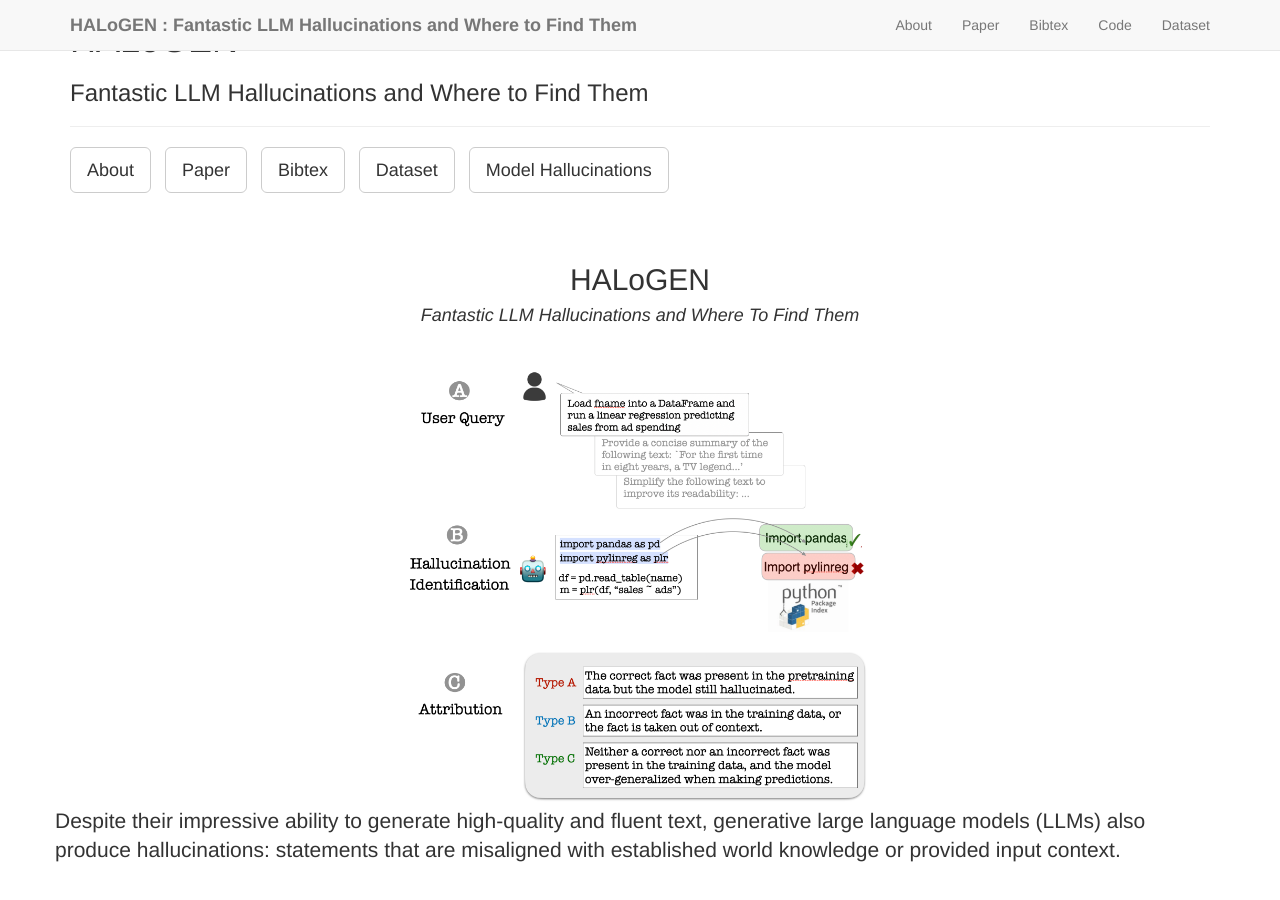
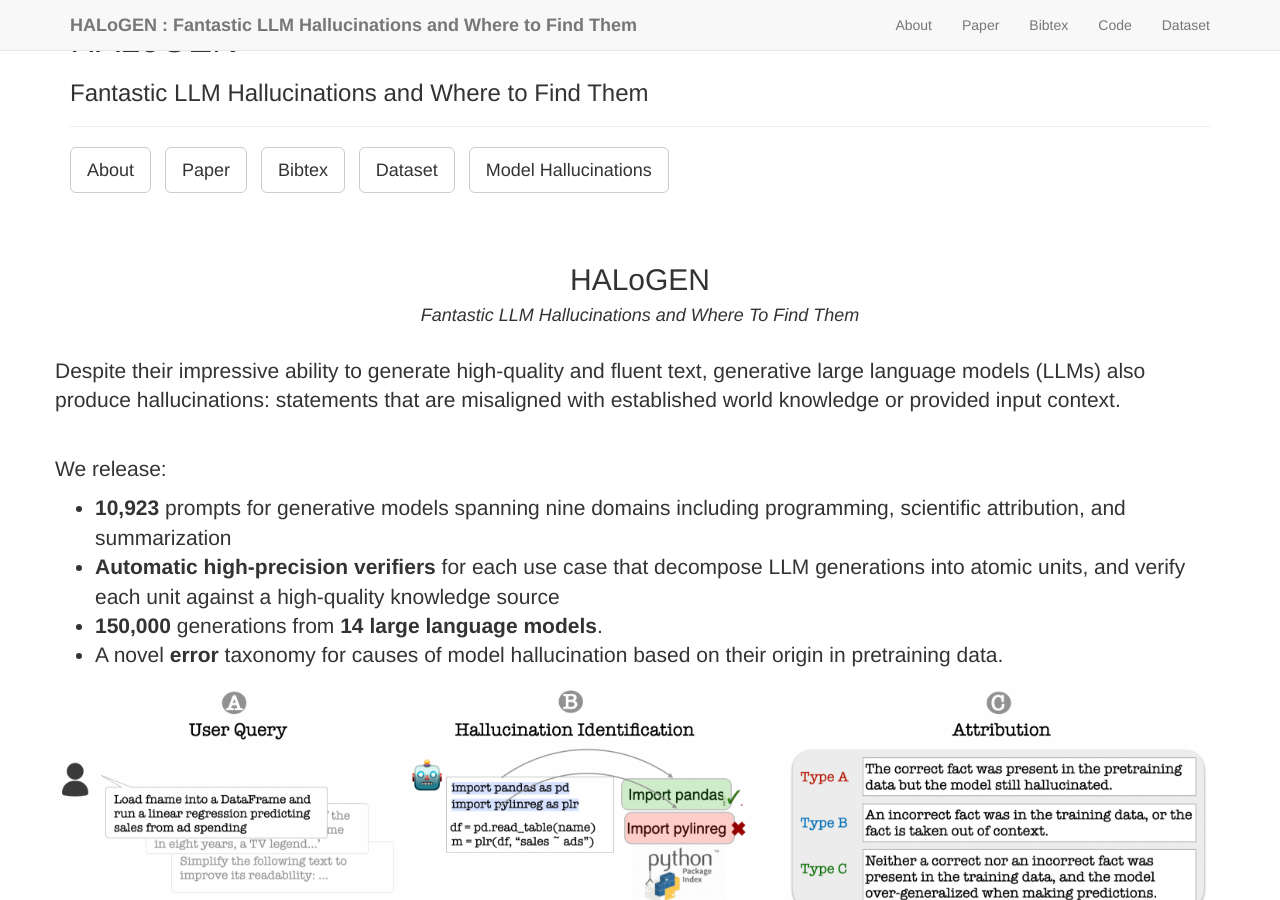
Before and after one commit to halogen-hallucinations/halogen-hallucinations.github.io, a Jekyll site: the page built from about_content.md, in a window 1280 px wide and 900 px high. Built offline with Jekyll 4.4.1, drawn with Linux system fonts in a browser that asks for light colours; nearby versions of some CDN libraries; our own code applies the rules of GitHub Pages for plain Markdown files; library files that are not in the unit come from our copies.

Commit message:
Update about_title.html

```diff
--- a/_includes/about_title.html
+++ b/_includes/about_title.html
@@ -11,7 +11,6 @@
 
 <br/>
 
-                <img src="../img/halogen_explainer.png" alt="Centered Image" style="display: block; margin: auto; max-width: 100%; max-height: 50vh;">
 
 
 <div class="container">
@@ -32,6 +31,7 @@
 
                 </ul>
 
+                <img src="../img/halogen_Teaser.png" alt="Centered Image" style="display: block; margin: auto; max-width: 100%; max-height: 1000vh;">
 
                 You can find all the details in our paper <a href="https://arxiv.org/abs/2102.08345">here</a>.
 
```
